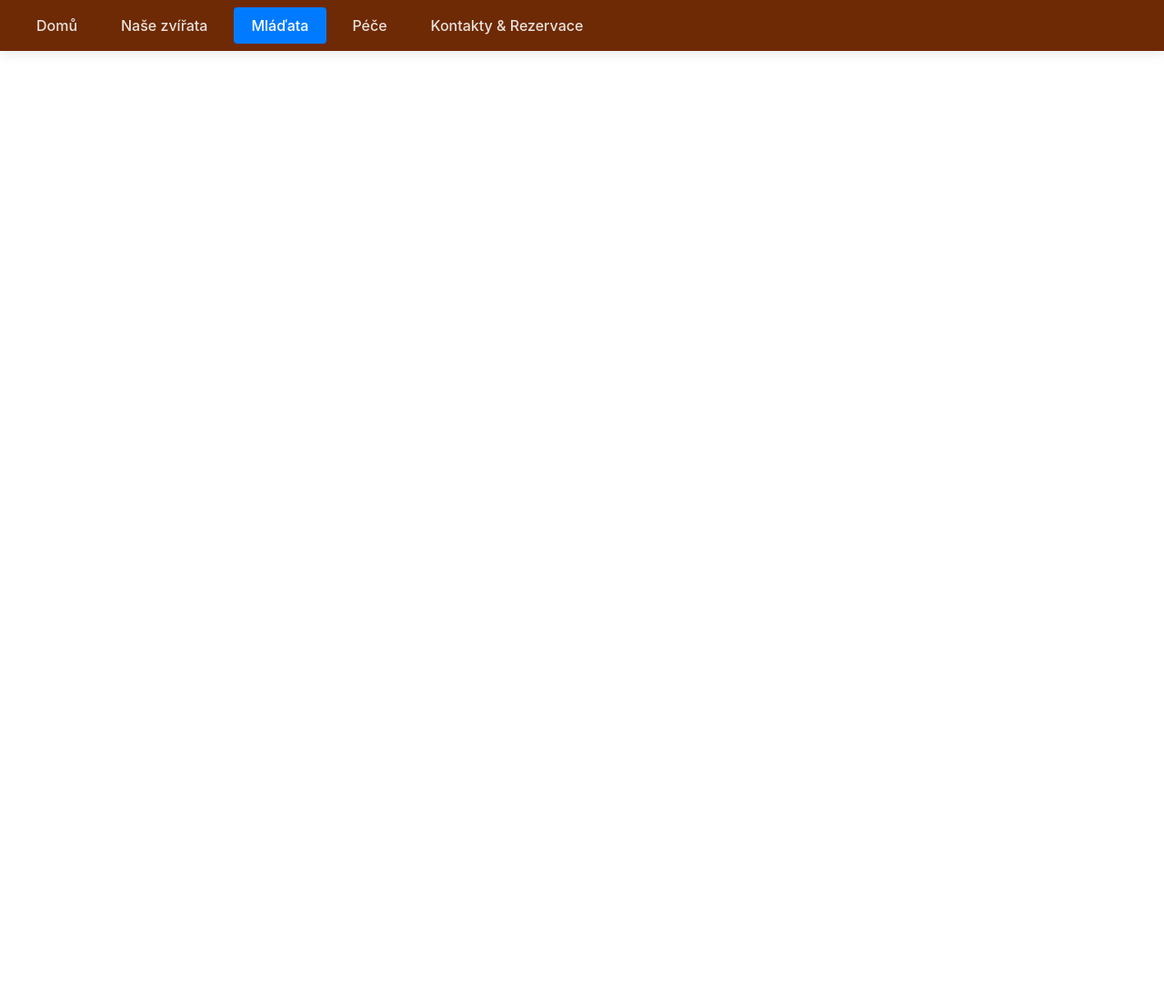
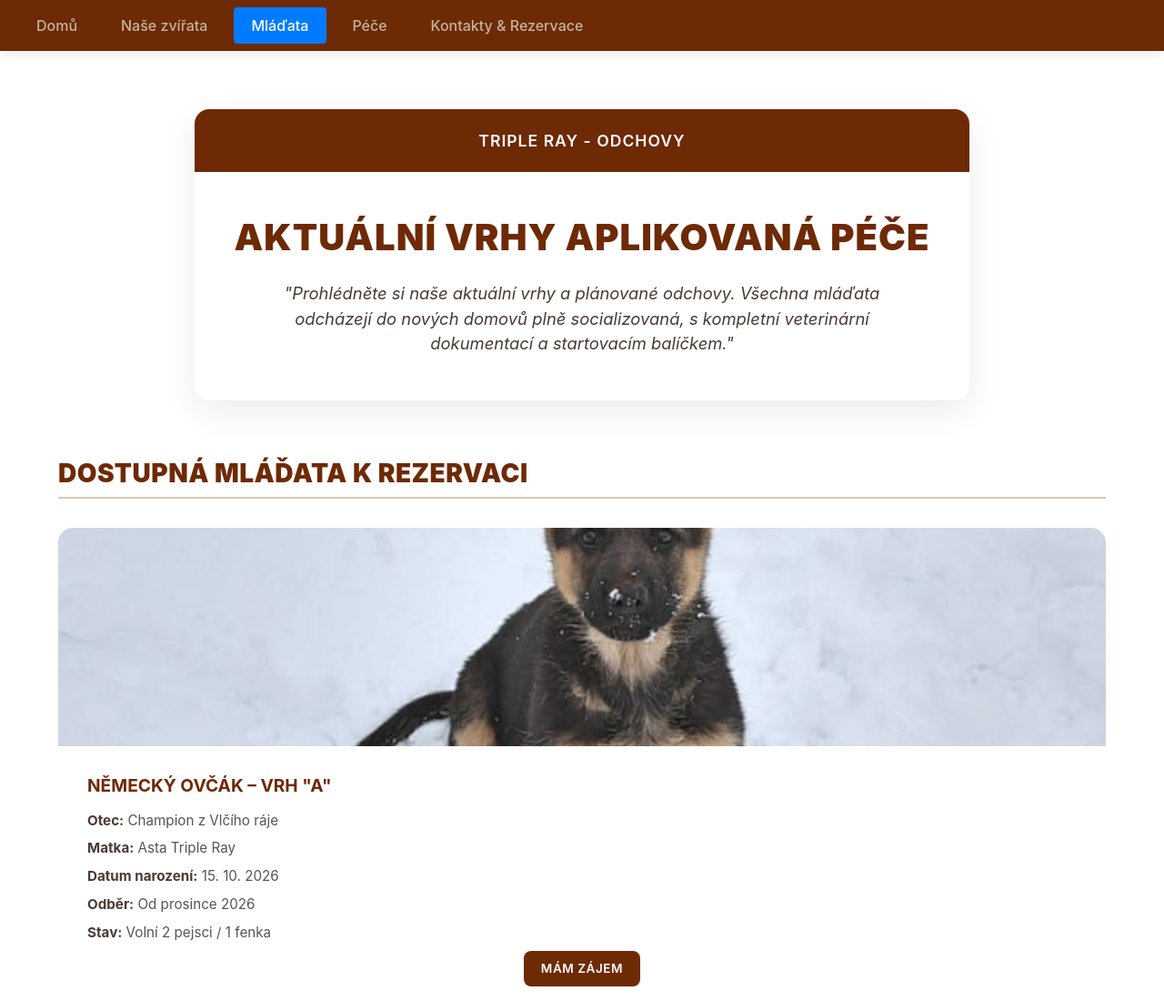
Before and after one commit to ennieak/chovatelska-stanice, a plain HTML site: page mladata.html in a window 1280 px wide. Shown: the top 1100 px of the page at 91% size. Before the commit the page ends 800 px from the top, so only its background shows below. Drawn offline with nearby package versions, Linux system fonts and the light colour scheme.

Commit message:
mladata.html-boostrap a css mladata- moje hlava a gemini na poradu, čas: 20:17

```diff
--- a/css/style.css
+++ b/css/style.css
@@ -24,7 +24,7 @@ body {
 }
 
 .navbar .nav-link {
-  color: #e8e4dc;
+  color: #c1b59e;
   font-weight: 500;
   padding: 0.5rem 1.2rem;
   margin: 0 0.3rem;
@@ -470,3 +470,52 @@ body {
   font-size: 0.75rem;
   margin-top: 0;
 }
+
+.mladata-section {
+  max-width: 1200px;
+  margin: 4rem auto;
+  padding: 0 1.5rem;
+}
+
+.mladata-section > h4 {
+  color: var(--primary-color);
+  font-size: 1.75rem;
+  font-weight: 700;
+  margin-bottom: 2rem;
+  padding-bottom: 0.5rem;
+  border-bottom: 2px solid #d4c8b8;
+  letter-spacing: 0.5px;
+}
+
+.mladata-section .card {
+  background-color: var(--card-bg);
+  border: none;
+  border-radius: 1rem;
+  overflow: hidden;
+}
+
+.mladata-section .card-img-top {
+  width: 100%;
+  height: 240px;
+  object-fit: cover;
+}
+
+.mladata-section .card-body {
+  padding: 2rem;
+}
+
+.mladata-section .card-title {
+  color: var(--primary-color);
+  font-size: 1.2rem;
+  margin-bottom: 1rem;
+}
+
+.mladata-section .card-text {
+  font-size: 0.95rem;
+  margin-bottom: 0.5rem;
+  color: #555555;
+}
+
+.mladata-section .card-text b {
+  color: var(--text-main);
+}
--- a/mladata.html
+++ b/mladata.html
@@ -1,5 +1,5 @@
 <!DOCTYPE html>
-<html lang="en">
+<html lang="cs">
 <head>
     <meta charset="UTF-8">
     <meta name="viewport" content="width=device-width, initial-scale=1.0">
@@ -7,7 +7,7 @@
     <link rel="stylesheet" href="css/style.css">
     <link href="https://cdn.jsdelivr.net/npm/bootstrap@6.0.0-alpha.1/dist/css/bootstrap.min.css" rel="stylesheet" integrity="sha384-B/GM4XqrwHnWXNOWMbloTmrYXZg10cakYGmpfsR/bbzQ6JAJI4ihuyADKLnBgrCe" crossorigin="anonymous">
 </head>
-</head>
+
 <body>
     <section class="navbar">
       <ul class="nav nav-pills">
@@ -29,6 +29,67 @@
       </ul>
     </section>
 
+    <div class="hero page-header text-center">
+      <div class="card">
+        <div class="card-header">
+          <h4>TRIPLE RAY - ODCHOVY</h4>
+        </div>
+        <div class="card-body">
+          <h4 class="card-title"><b>AKTUÁLNÍ VRHY APLIKOVANÁ PÉČE</b></h4>
+          <p class="card-text">"Prohlédněte si naše aktuální vrhy a plánované odchovy. Všechna mláďata odcházejí do nových domovů plně socializovaná, s kompletní veterinární dokumentací a startovacím balíčkem."</p>
+        </div>
+      </div>
+    </div>
+
+    <div class="mladata-section">
+      <h4><b>DOSTUPNÁ MLÁĎATA K REZERVACI</b></h4>
+
+      <div class="row row-cols-1 md:row-cols-3 g-4">
+        <div class="col">
+          <div class="card h-100">
+            <img src="images/vonnaartphotography-puppy-10024798_640.jpg" class="card-img-top" alt="Štěňata německého ovčáka">
+            <div class="card-body d-flex flex-column">
+              <h4 class="card-title"><b>NĚMECKÝ OVČÁK – VRH "A"</b></h4>
+              <p class="card-text"><b>Otec:</b> Champion z Vlčího ráje</p>
+              <p class="card-text"><b>Matka:</b> Asta Triple Ray</p>
+              <p class="card-text"><b>Datum narození:</b> 15. 10. 2026</p>
+              <p class="card-text"><b>Odběr:</b> Od prosince 2026</p>
+              <p class="card-text"><b>Stav:</b> Volní 2 pejsci / 1 fenka</p>
+              <a href="kontakty.html" class="btn-solid theme-primary mt-auto mx-auto">MÁM ZÁJEM</a>
+            </div>
+          </div>
+        </div>
+        <div class="col">
+          <div class="card h-100">
+            <img src="images/uschi2807-british-shorthair-7880879_640.jpg" class="card-img-top" alt="Koťata z naší stanice">
+            <div class="card-body d-flex flex-column">
+              <h4 class="card-title"><b>KOČKA DOMÁCÍ – VRH "C"</b></h4>
+              <p class="card-text"><b>Otec:</b> Felix Silent Shadow</p>
+              <p class="card-text"><b>Matka:</b> Bella Triple Ray</p>
+              <p class="card-text"><b>Datum narození:</b> 2. 9. 2026</p>
+              <p class="card-text"><b>Odběr:</b> Ihned k odběru</p>
+              <p class="card-text"><b>Stav:</b> Poslední volný kocourek</p>
+              <a href="kontakty.html" class="btn-solid theme-primary mt-auto mx-auto">MÁM ZÁJEM</a>
+            </div>
+          </div>
+        </div>
+        <div class="col">
+          <div class="card h-100">
+            <img src="images/corinnast-fox-423589_640.jpg" class="card-img-top" alt="Chovná liška">
+            <div class="card-body d-flex flex-column">
+              <h4 class="card-title"><b>LIŠKA OBECNÁ – JARNÍ ODCHOV</b></h4>
+              <p class="card-text"><b>Otec:</b> Speciální chovná linie</p>
+              <p class="card-text"><b>Matka:</b> Domácí odchov Triple Ray</p>
+              <p class="card-text"><b>Termín:</b> Jaro 2027</p>
+              <p class="card-text"><b>Podmínky:</b> Pouze pro schválené zájemce</p>
+              <p class="card-text"><b>Stav:</b> Předběžné rezervace</p>
+              <a href="kontakty.html" class="btn-solid theme-primary mt-auto mx-auto">KONTAKTOVAT</a>
+            </div>
+          </div>
+        </div>
+      </div>
+    </div>
+
 
     <script type="module" src="https://cdn.jsdelivr.net/npm/bootstrap@6.0.0-alpha.1/dist/js/bootstrap.bundle.min.js" integrity="sha384-1a/pXj49ZQ1aHEmrJ+gMw1otqoVsYwlEnlD8mIfY2TV03r20Y0CN7uqx1tQogjPL" crossorigin="anonymous"></script>
 </body>
```
Also changed, not shown: images/blaer-dogs-1946503_640.jpg (deleted). Lines whose indentation alone changed are shown as unchanged.
